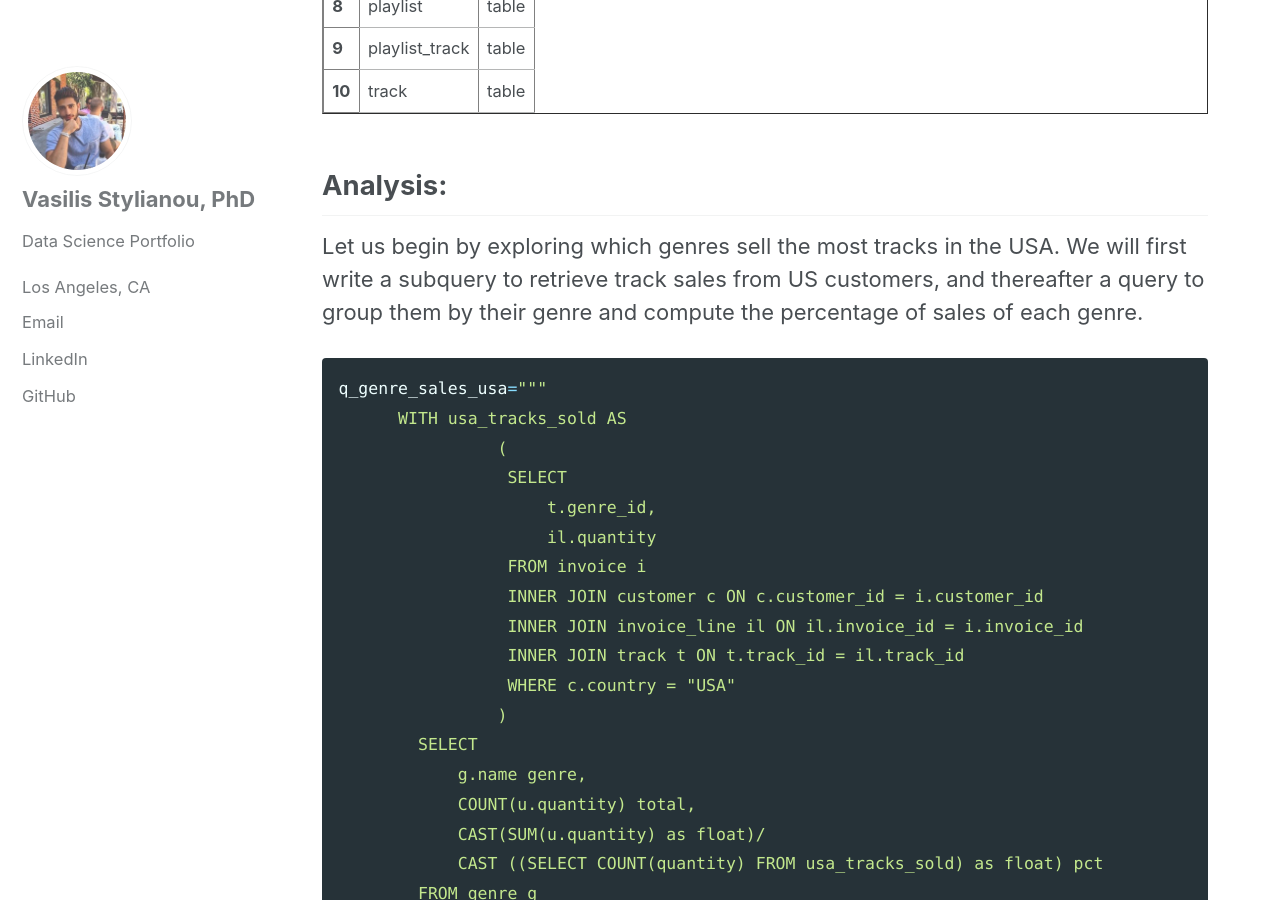
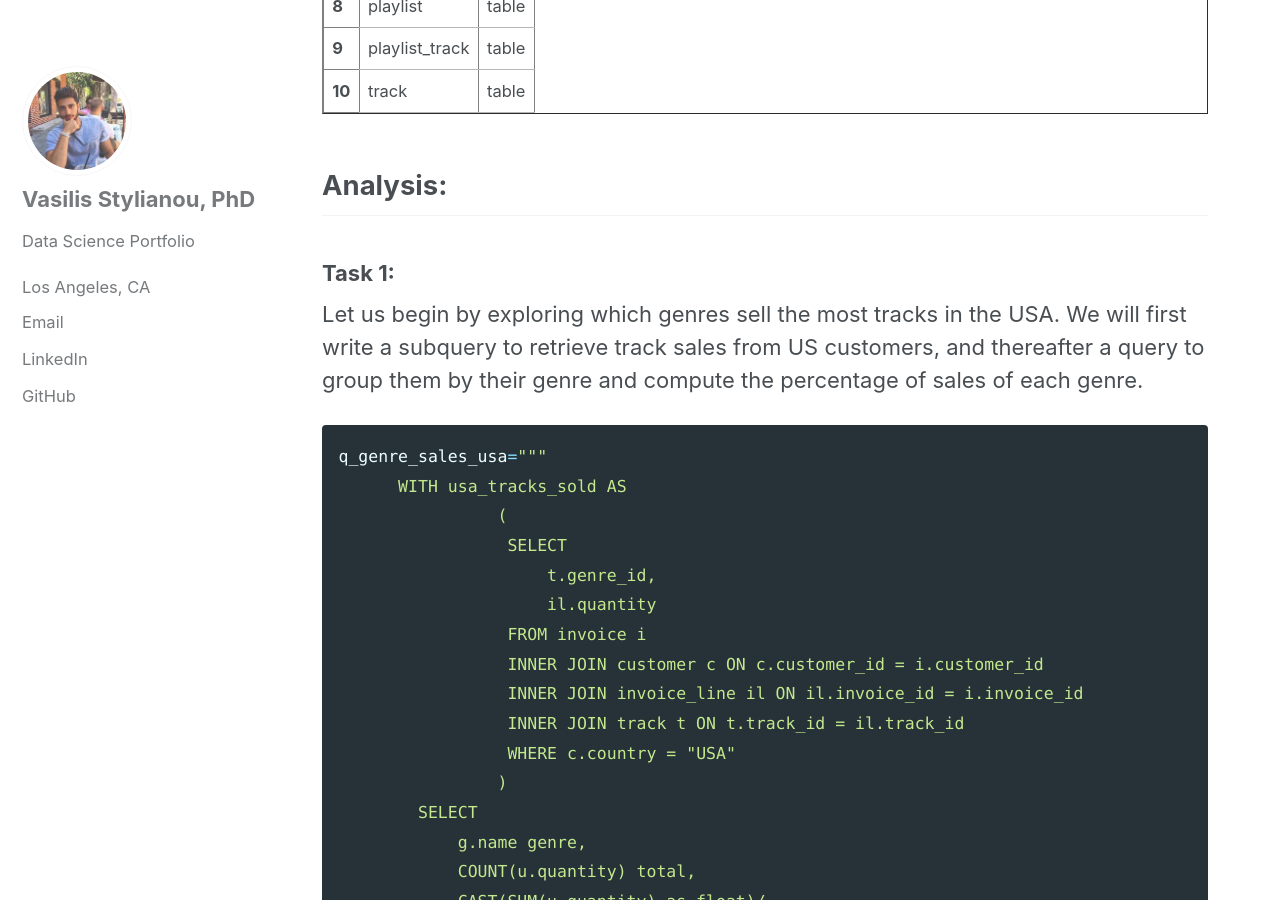
Before and after one commit to vasilis-stylianou/vasilis-stylianou.github.io, a Jekyll site: the page built from _posts/2018-05-01-SQL.md, in a window 1280 px wide and 900 px high, scrolled down 1900 px. Built offline with Jekyll 4.4.1, drawn with Linux system fonts in a browser that asks for light colours; cached includes are drawn as plain includes; some of the changed text lies outside the part shown.

Commit message:
Update 2018-05-01-SQL.md

```diff
--- a/_posts/2018-05-01-SQL.md
+++ b/_posts/2018-05-01-SQL.md
@@ -145,6 +145,7 @@
 
 ## Analysis:
 
+### Task 1:
 Let us begin by exploring which genres sell the most tracks in the USA. We will first write a subquery to retrieve track sales from US customers, and thereafter a query to group them by their genre and compute the percentage of sales of each genre.
 
 
@@ -214,7 +215,7 @@
 
 as these would yield the highest sales.
 
-
+### Task 2:
 Next we shall study the total dollar amount of sales assigned to each sales support agent within the company. For we will write a subquery to retrieve all customer invoices which we will then join with the employee table in order to assign an employee_id to each invoice. At last, we will compute various aggregated statistics.
 
 
@@ -344,8 +345,10 @@
 
 ![img2]({{ site.url }}{{ site.baseurl }}/images/sql_visualizations/output_18_0.png){:height="50%" width="100%"}
 
+### Comments:
 At first glance, the graph suggests that there is a hierarchy among the performance of sales employees based on their hiring date. However given the time difference among all employees, we expect Steve Johnson to (soon) outperform Margaret Park.
 
+### Task 3:
 Another interesting task would be to look at the sales data from different countries. Having said that, we will write a subquery to gather all the invoices per country and thereafter compute various aggregated statistics. To compress the number of countries, we will group all countries with a single invoice together and call that entry "Other".
 
 
@@ -594,6 +597,7 @@
 
 It's worth keeping in mind though that the amount of data from each of these countries is relatively low; we should therefore be cautious spending too much money on new marketing campaigns, as the sample size is not large enough to give us high confidence. Perhaps, a better approach would be to run small campaigns in these countries, collecting and analyzing the new customers to make sure that these trends hold with new customers.
 
+### Task 4:
 As a final task, let us analyze the invoice data and in particular what percent of sales originate from album purchases and track purchases. That said, we shall write a query which categorizes each invoice as either an album purchase or a track purchase, and calculate the following summary statistics:
 - Number of invoices
 - Percentage of invoices
```
Also changed, not shown: other parts of _posts/2018-05-01-SQL.md (+3 -3 lines).
